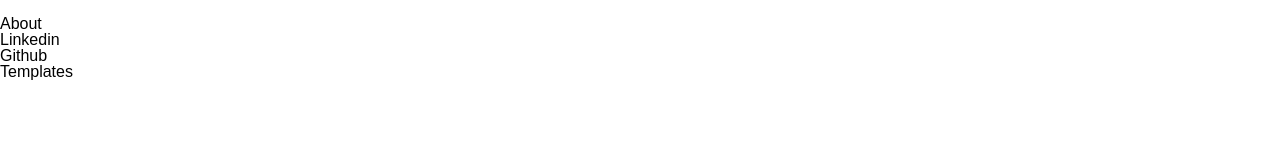
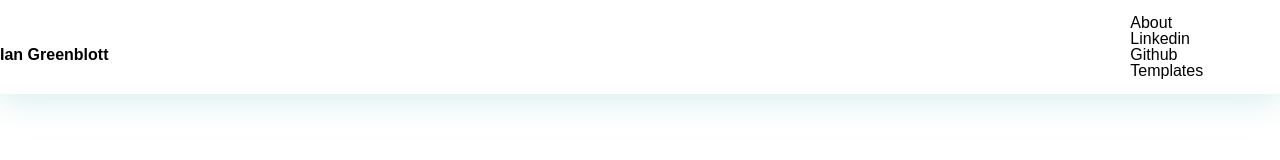
Before and after one commit to Zartender/Greenblott-Portfolio, a plain HTML site: page index.html in a window 1280 px wide. Drawn offline with Linux system fonts and the light colour scheme.

Commit message:
modified style.css and index.html.

```diff
--- a/assets/css/style.css
+++ b/assets/css/style.css
@@ -0,0 +1,15 @@
+
+
+
+
+
+header {
+    padding: 15px 6% 15px 0;
+    display: flex;
+    flex-direction: row;
+    justify-content: space-between;
+    flex-wrap: wrap;
+    align-items: center;
+    background-color: var(--tertiary);
+    box-shadow: 0 5px 35px rgba(146, 204, 206, 0.4);
+  }
--- a/index.html
+++ b/index.html
@@ -12,6 +12,8 @@
     <header>
         <div>
             <img src="" alt="">
+            <h1>Ian Greenblott</h1>
+
         </div>
             <nav>
                 <ul>
```
